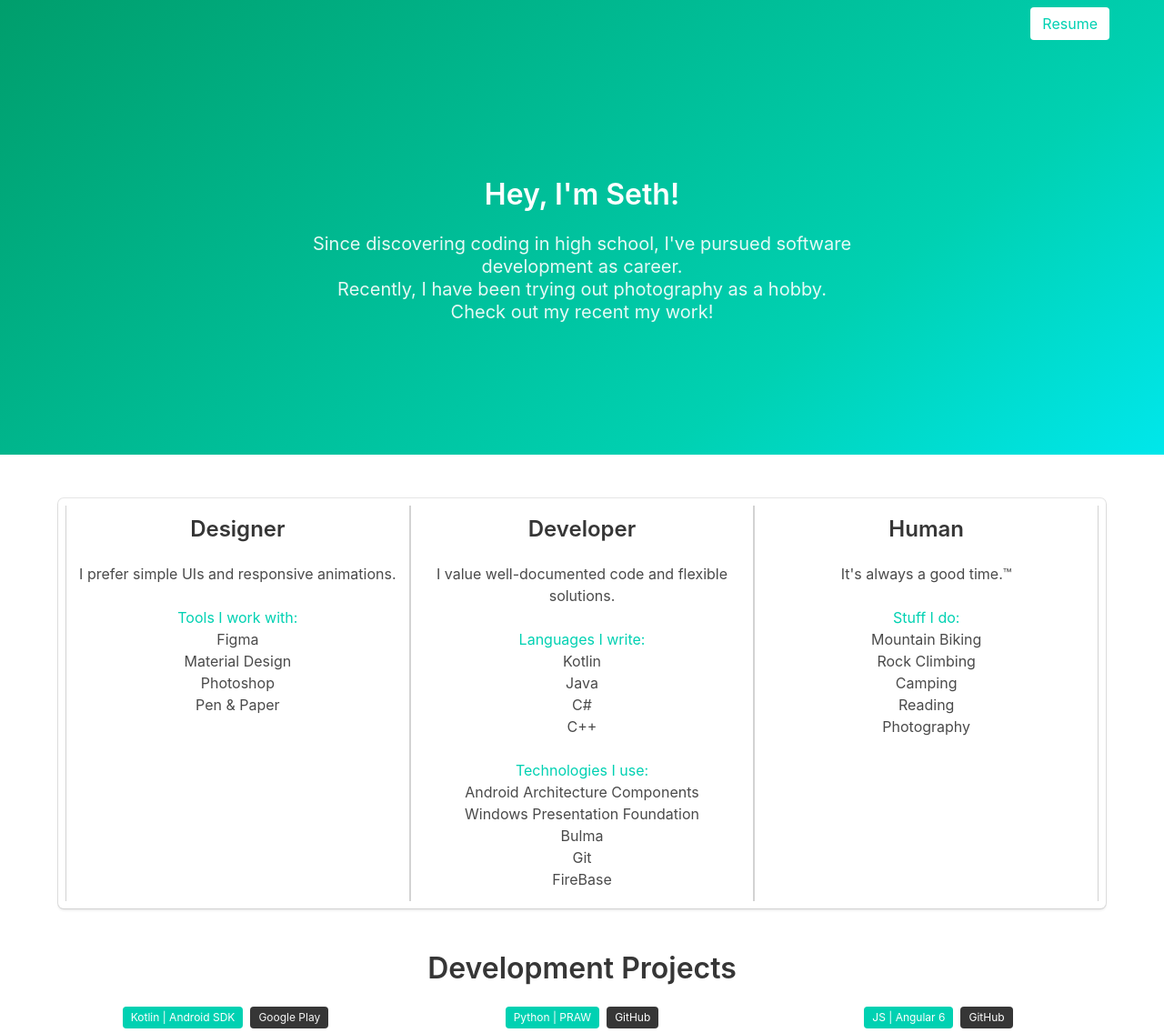
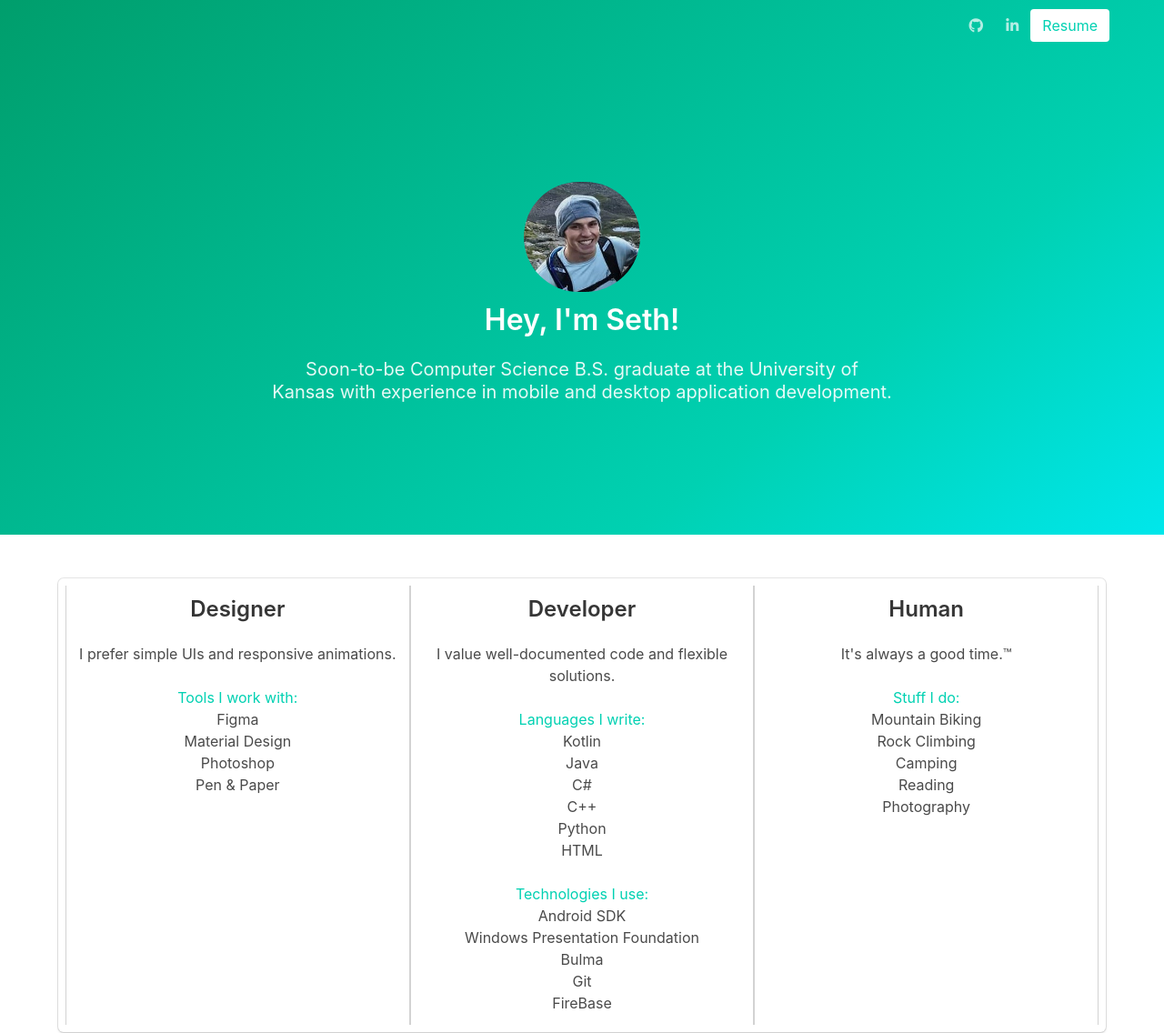
Before and after one commit to sethepeterson/Portfolio, a plain HTML site: page index.html in a window 1280 px wide. Shown: the top 1136 px of the page at 91% size. Drawn offline with Linux system fonts and the light colour scheme; some packages are replaced by stand-ins of ours.

Commit message:
Add headshot and update resume

```diff
--- a/index.html
+++ b/index.html
@@ -30,6 +30,16 @@
 						<div id="navbarMenu" class="navbar-menu">
 							<div class="navbar-end">
 								<span class="navbar-item">
+									<a class="navbar-item" href="https://github.com/sethepeterson" target="_blank">
+										<span class="icon">
+											<i class="fab fa-github"></i>
+										</span>
+									</a>
+									<a class="navbar-item" href="https://www.linkedin.com/in/seth-erik-peterson/" target="_blank">
+										<span class="icon">
+											<i class="fab fa-linkedin-in"></i>
+										</span>
+									</a>
 									<a class="button is-primary is-inverted" href="media/downloads/ResumeSethPeterson.pdf" target="_blank">
 										<span>Resume</span>
 									</a>
@@ -44,11 +54,13 @@
 				<div class="container">
 					<div class="columns is-centered has-text-centered">
 						<div class="column is-three-fifths">
+							<figure class="image is-128x128 is-inline-block">
+								<img class="is-rounded" src="media/images/Headshot.jpg" />
+							</figure>
 							<h1 class="title is-spaced is-size-3-desktop is-size-4-mobile">Hey, I'm Seth!</h1>
 							<h2 class="subtitle is-size-5-desktop">
-								Since discovering coding in high school, I've pursued software development as career.
-								<br>Recently, I have been trying out photography as a hobby.
-								<br>Check out my recent my work!
+								Soon-to-be Computer Science B.S. graduate at the University of Kansas with experience
+								in mobile and desktop application development.
 							</h2>
 						</div>
 					</div>
@@ -87,12 +99,14 @@
 								<li>Java</li>
 								<li>C#</li>
 								<li>C++</li>
+								<li>Python</li>
+								<li>HTML</li>
 							</ul>
 							<br>
 
 							<p class="list-title has-text-primary">Technologies I use:</p>
 							<ul style="list-style: none;">
-								<li>Android Architecture Components</li>
+								<li>Android SDK</li>
 								<li>Windows Presentation Foundation</li>
 								<li>Bulma</li>
 								<li>Git</li>
@@ -129,22 +143,22 @@
 
 					<div class="column is-one-third">
 						<div class="tags is-centered is-marginless">
+							<span class="tag is-primary">Python | PRAW</span>
+							<span class="tag link is-dark"><a href="https://github.com/sethepeterson/Reddit-Climbing-Route-Bot" style="text-decoration: none; color: #FFFFFF;"
+									target="_blank">GitHub</a></span>
+						</div>
+						<figure class="image link is-3by2">
+							<a href="https://www.reddit.com/user/ClimbingRouteBot" target="_blank"><img src="media/logos/RedditBotLogo.jpg"></a>
+						</figure>
+					</div>
+
+					<div class="column is-one-third">
+						<div class="tags is-centered is-marginless">
 							<span class="tag is-primary">Kotlin | Android SDK</span>
 							<span class="tag is-dark data-tooltip">Google Play</span>
 						</div>
 						<figure class="image is-3by2">
 							<img src="media/logos/Terra.jpg">
-						</figure>
-					</div>
-
-					<div class="column is-one-third">
-						<div class="tags is-centered is-marginless">
-							<span class="tag is-primary">Python | PRAW</span>
-							<span class="tag link is-dark"><a href="https://github.com/sethepeterson/Reddit-Climbing-Route-Bot" style="text-decoration: none; color: #FFFFFF;"
-								 target="_blank">GitHub</a></span>
-						</div>
-						<figure class="image link is-3by2">
-							<a href="https://www.reddit.com/user/ClimbingRouteBot" target="_blank"><img src="media/logos/RedditBotLogo.jpg"></a>
 						</figure>
 					</div>
 
@@ -289,7 +303,7 @@
 
 							<span class="is-size-2">
 								<a class="button socialLink is-medium is-primary is-inverted is-outlined is-rounded"
-								href="https://www.linkedin.com/in/seth-peterson-397b22139/" target="_blank">
+								href="https://www.linkedin.com/in/seth-erik-peterson/" target="_blank">
 									<span class="icon">
 										<i class="fab fa-linkedin-in"></i>
 									</span>
@@ -300,7 +314,7 @@
 						<div class="field">
 
 							<span class="is-size-2">
-								<a class="button socialLink is-medium is-primary is-inverted is-outlined is-rounded"
+								<a class="button socialLink is-medium is-primary is-inverted is-rounded"
 								href="media/downloads/ResumeSethPeterson.pdf" target="_blank">
 									<span>
 										Resume
@@ -314,7 +328,10 @@
 				<div class="columns is-centered has-text-centered">
 					<div class="column">
 						<div class="content has-text-light">
-							<p class="text-is-white">sethpeterson@ku.edu</p>
+							<p class="text-is-white">
+								(785) 212-1286
+								<br>sethpeterson@ku.edu
+							</p>
 							<p class="text-is-white">Handcrafted by me © twentyeighteen</p>
 						</div>
 					</div>
```
Also changed, not shown: media/images/Headshot.jpg (added), 1 other file.
